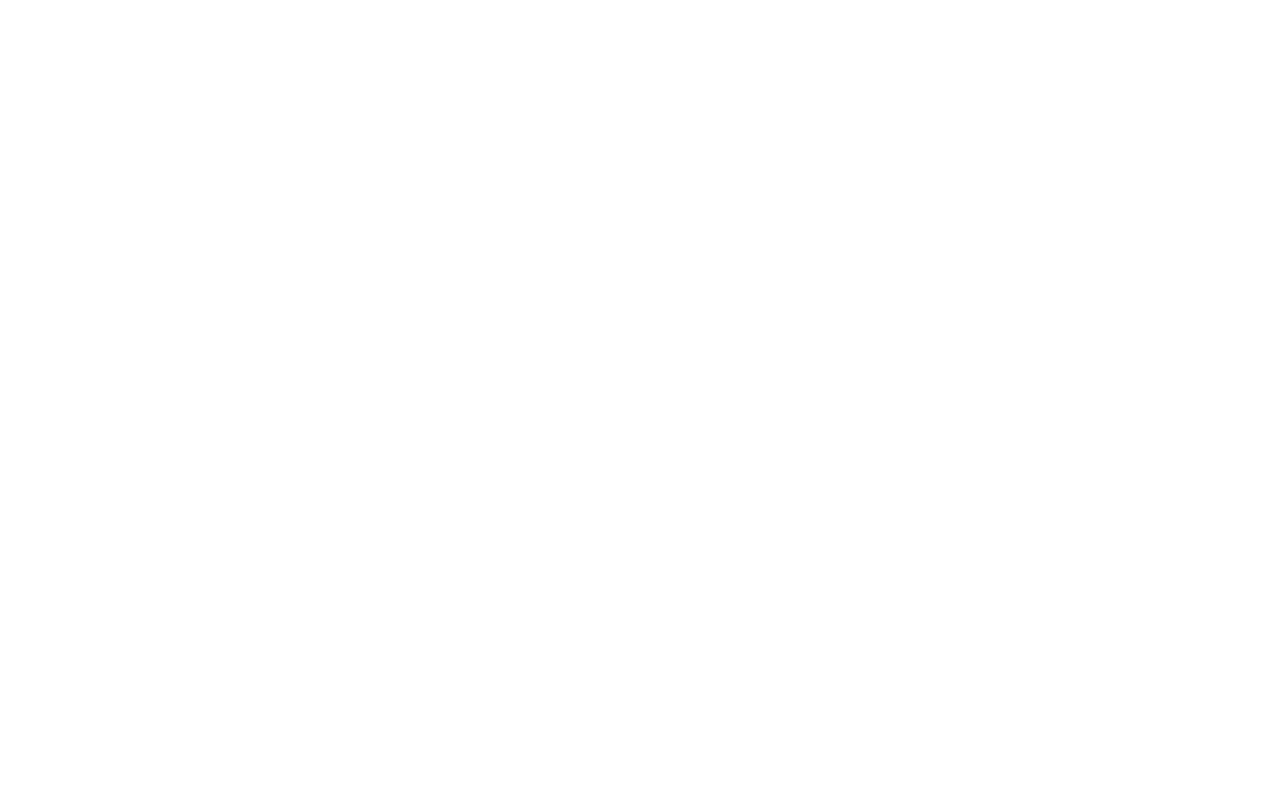
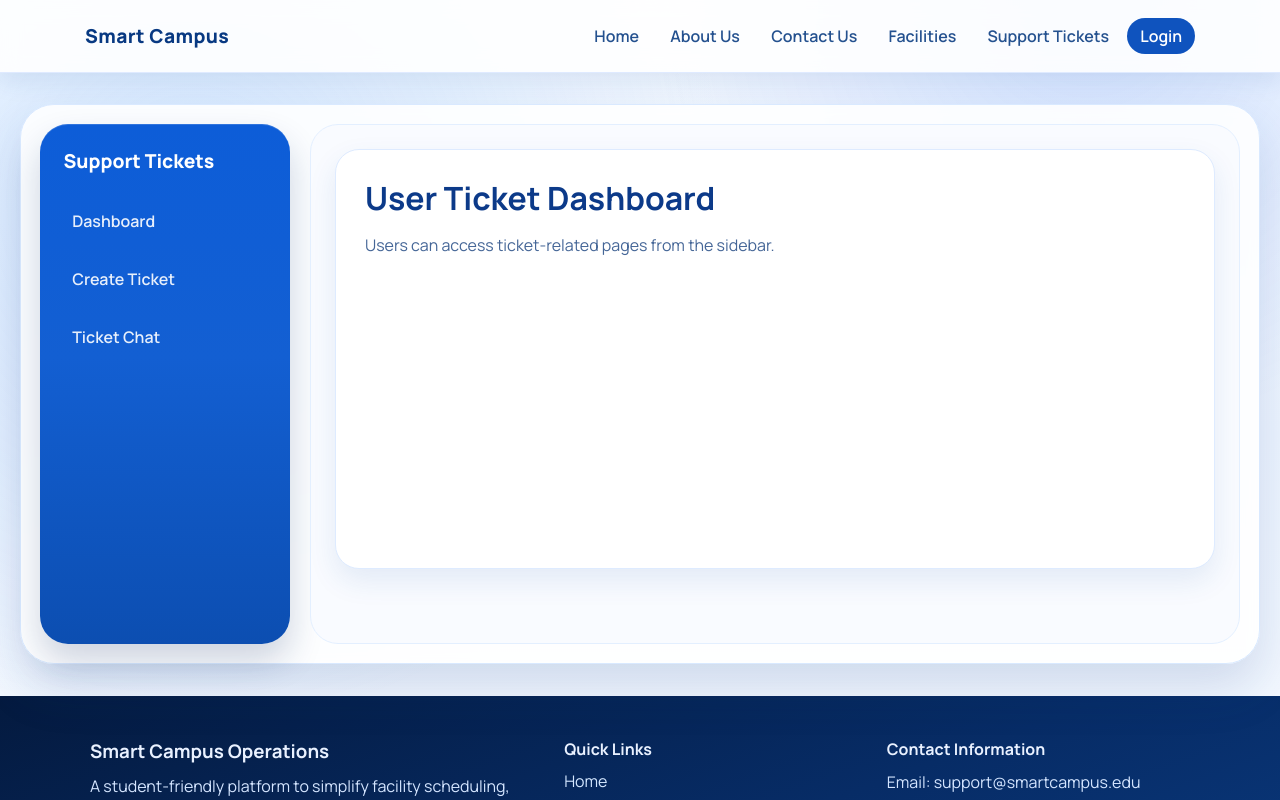
Before and after one commit to BanulaBinath/Smart-Campus-Operations, a React (Create React App) app in the folder frontend/: page /tickets in a window 1280 px wide. Before the commit this address had no page. Shown: the top 800 px of the page. Built offline with nearby package versions, Linux system fonts and the light colour scheme.

Commit message:
feat: add ticket dashboard layout with sidebar routing

```diff
--- a/frontend/src/App.js
+++ b/frontend/src/App.js
@@ -3,6 +3,7 @@
 import { Route, Routes } from 'react-router-dom';
 import Login from './Components/home/login';
 import SignUp from './Components/home/signUp';
+import UserDashboard from './Components/ticket/UserDashboard';
 
 function App() {
   return (
@@ -10,6 +11,7 @@
       <Route path="/" element={<Home />} />
       <Route path="/login" element={<Login />} />
       <Route path="/signup" element={<SignUp />} />
+      <Route path="/tickets" element={<UserDashboard />} />
     </Routes>
   );
 }
--- /dev/null
+++ b/frontend/src/Components/ticket/DashboardLayout.css
@@ -0,0 +1,33 @@
+.dashboard-page {
+    min-height: 100vh;
+    background:
+        radial-gradient(circle at 15% 20%, rgba(106, 174, 255, 0.22), transparent 40%),
+        radial-gradient(circle at 85% 0%, rgba(20, 93, 255, 0.15), transparent 30%),
+        linear-gradient(180deg, #f4f9ff 0%, #eef5ff 45%, #f8fbff 100%);
+    display: flex;
+    flex-direction: column;
+}
+
+.dashboard-body {
+    display: flex;
+    flex: 1;
+    max-width: 1280px;
+    width: calc(100% - 2.5rem);
+    margin: 104px auto 2rem;
+    padding: 1.2rem;
+    gap: 1.25rem;
+    background: rgba(255, 255, 255, 0.88);
+    border: 1px solid #d9e9ff;
+    border-radius: 34px;
+    box-shadow: 0 24px 50px rgba(19, 61, 136, 0.16);
+    backdrop-filter: blur(6px);
+}
+
+.dashboard-content {
+    flex: 1;
+    min-width: 0;
+    background: #f9fbff;
+    border-radius: 28px;
+    padding: 1.5rem;
+    border: 1px solid #e3efff;
+}
--- /dev/null
+++ b/frontend/src/Components/ticket/DashboardLayout.js
@@ -0,0 +1,25 @@
+import React from 'react';
+import Nav from '../home/nav';
+import Footer from '../home/footer';
+import Sidebar from './Sidebar';
+import './DashboardLayout.css';
+
+function DashboardLayout({ children }) {
+  return (
+    <div className="dashboard-page">
+      <Nav />
+
+      <div className="dashboard-body">
+        <Sidebar />
+
+        <main className="dashboard-content">
+          {children}
+        </main>
+      </div>
+
+      <Footer />
+    </div>
+  );
+}
+
+export default DashboardLayout;
--- /dev/null
+++ b/frontend/src/Components/ticket/Sidebar.css
@@ -0,0 +1,42 @@
+.ticket-sidebar {
+    width: 250px;
+    flex-shrink: 0;
+    background: linear-gradient(180deg, #0d5dd8 0%, #135fd2 45%, #0c4eb1 100%);
+    border-radius: 28px;
+    padding: 1.5rem 1rem;
+    box-shadow: inset 0 1px 0 rgba(255, 255, 255, 0.15),
+                0 18px 34px rgba(14, 45, 102, 0.2);
+    color: #ffffff;
+    display: flex;
+    flex-direction: column;
+    min-height: 520px;
+}
+
+.ticket-sidebar-title {
+    margin: 0 0 1.4rem;
+    color: #ffffff;
+    font-size: 1.2rem;
+    font-weight: 800;
+    padding: 0 0.45rem;
+}
+
+.ticket-sidebar-links {
+    display: flex;
+    flex-direction: column;
+    gap: 0.55rem;
+}
+
+.ticket-sidebar-links a {
+    text-decoration: none;
+    color: rgba(255, 255, 255, 0.9);
+    font-weight: 600;
+    padding: 0.85rem 1rem;
+    border-radius: 16px;
+    transition: background-color 220ms ease, color 220ms ease, transform 220ms ease;
+}
+
+.ticket-sidebar-links a:hover {
+    background: rgba(255, 255, 255, 0.14);
+    color: #ffffff;
+    transform: translateX(4px);
+}
--- /dev/null
+++ b/frontend/src/Components/ticket/Sidebar.js
@@ -0,0 +1,19 @@
+import React from 'react';
+import { Link } from 'react-router-dom';
+import './Sidebar.css';
+
+function Sidebar() {
+  return (
+    <aside className="ticket-sidebar">
+      <h3 className="ticket-sidebar-title">Support Tickets</h3>
+
+      <div className="ticket-sidebar-links">
+        <Link to="/tickets">Dashboard</Link>
+        <Link to="/tickets/create">Create Ticket</Link>
+        <Link to="/tickets/chat">Ticket Chat</Link>
+      </div>
+    </aside>
+  );
+}
+
+export default Sidebar;
--- /dev/null
+++ b/frontend/src/Components/ticket/UserDashboard.css
@@ -0,0 +1,22 @@
+.user-dashboard-box {
+    background: #ffffff;
+    border: 1px solid #deebff;
+    border-radius: 24px;
+    box-shadow: 0 12px 28px rgba(30, 84, 167, 0.1);
+    padding: 1.8rem;
+    min-height: 420px;
+}
+
+.user-dashboard-box h1 {
+    margin: 0;
+    color: #0c3a89;
+    font-size: 2rem;
+    line-height: 1.2;
+}
+
+.user-dashboard-box p {
+    margin-top: 0.9rem;
+    color: #456697;
+    line-height: 1.7;
+    max-width: 760px;
+}
--- /dev/null
+++ b/frontend/src/Components/ticket/UserDashboard.js
@@ -0,0 +1,16 @@
+import React from 'react';
+import DashboardLayout from './DashboardLayout';
+import './UserDashboard.css';
+
+function UserDashboard() {
+  return (
+    <DashboardLayout>
+      <section className="user-dashboard-box">
+        <h1>User Ticket Dashboard</h1>
+        <p>Users can access ticket-related pages from the sidebar.</p>
+      </section>
+    </DashboardLayout>
+  );
+}
+
+export default UserDashboard;
```
